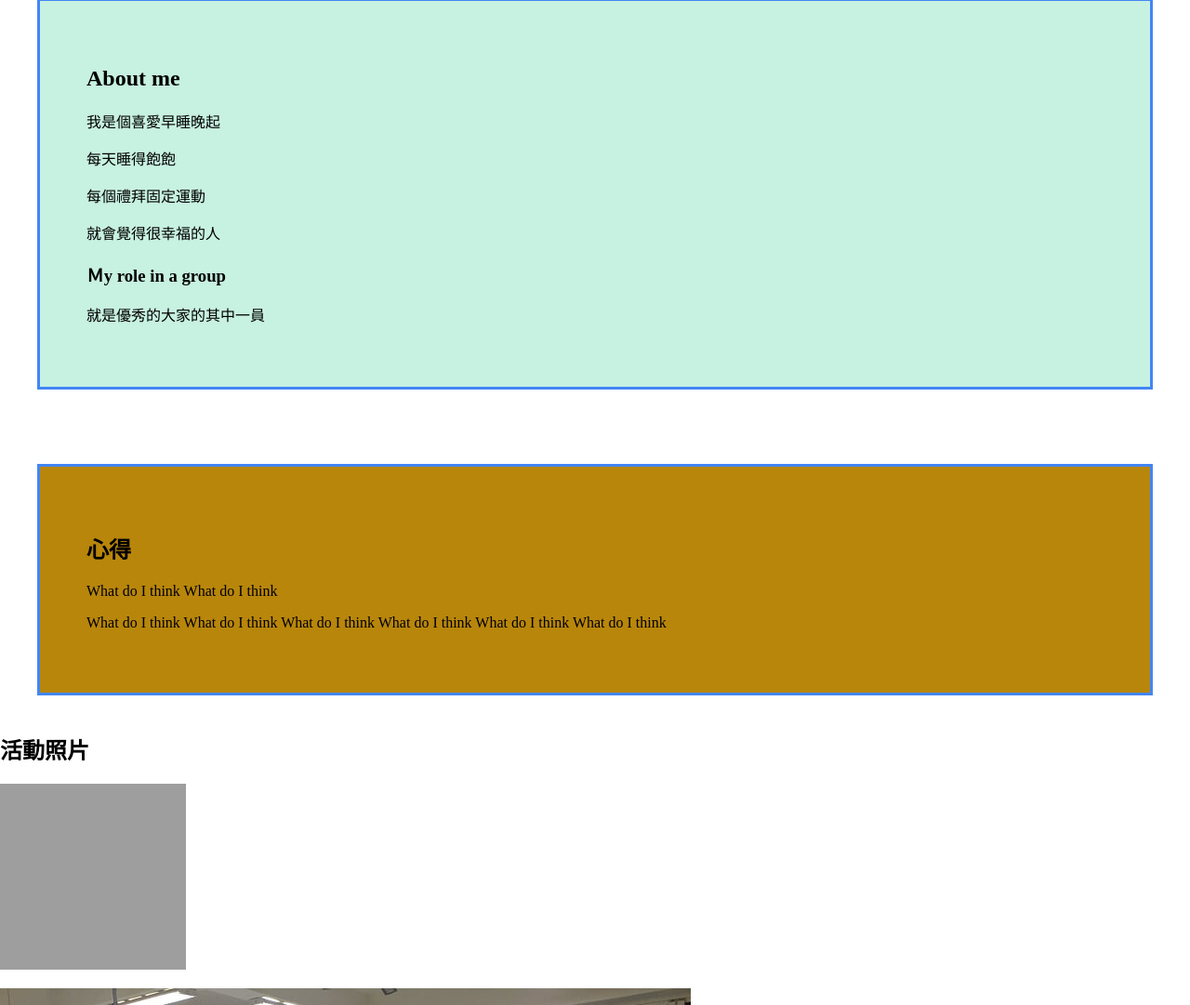
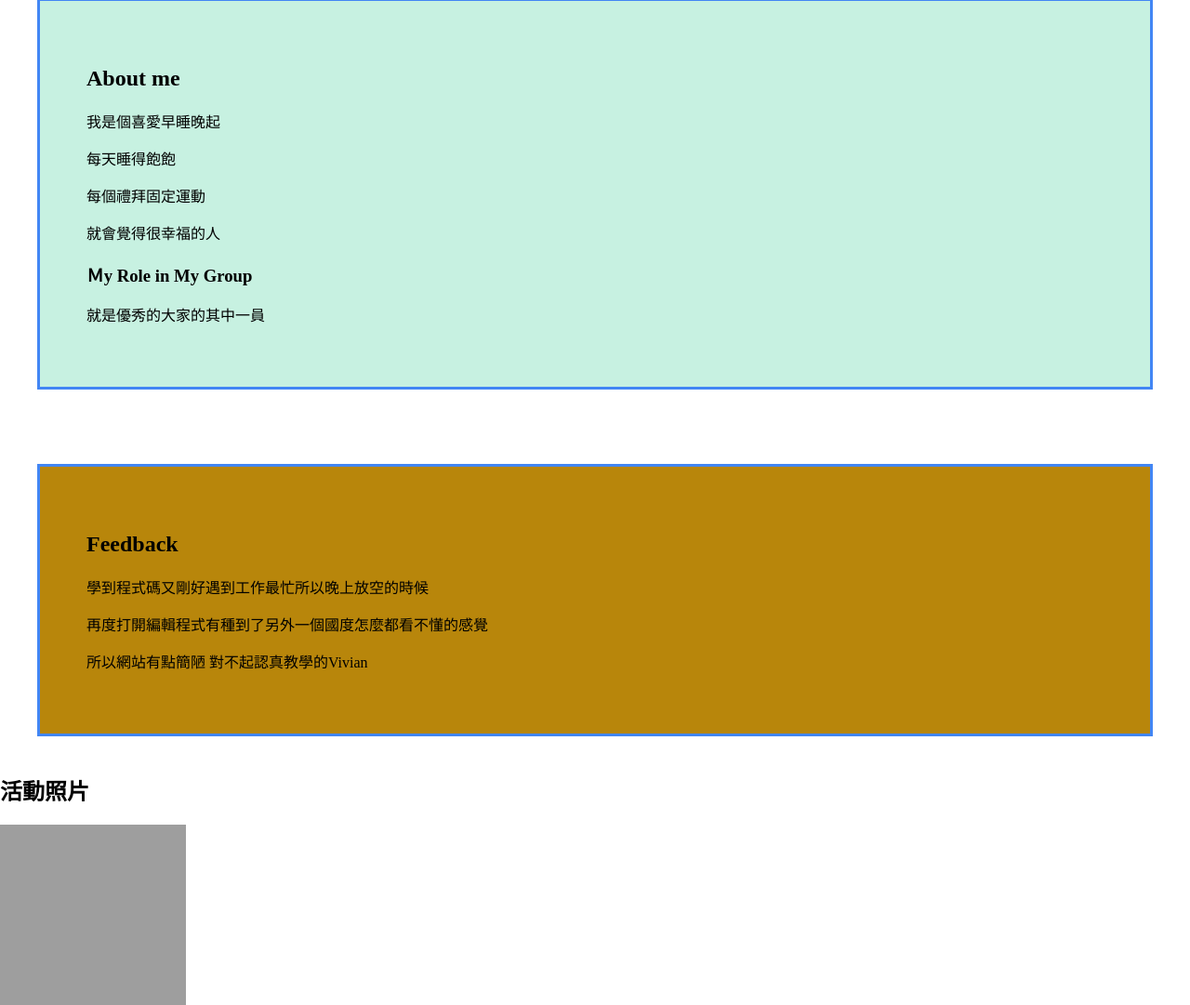
Before and after one commit to JoannaW94/Joanna_page, a plain HTML site: page index.html in a window 1280 px wide. Shown: the part 756-1837 px from the top of the page at 93% size. Drawn offline with Linux system fonts and the light colour scheme; grey boxes are pictures that could not be loaded.

Commit message:
Update index.html

```diff
--- a/index.html
+++ b/index.html
@@ -21,13 +21,14 @@ href="lightboxjs/lightbox.css">
     <p>每天睡得飽飽</p>
     <p>每個禮拜固定運動</p>
     <p>就會覺得很幸福的人</p>
-    <h3>Ｍy role in a group</h3>
+    <h3>Ｍy Role in My Group</h3>
     <p>就是優秀的大家的其中一員</p>
 </section>
 <section>
-    <h2>心得</h2>
-    <p>What do I think What do I think </p>
-    <p>What do I think What do I think What do I think What do I think What do I think What do I think</p>
+    <h2>Feedback</h2>
+    <p>學到程式碼又剛好遇到工作最忙所以晚上放空的時候 </p>
+    <p>再度打開編輯程式有種到了另外一個國度怎麼都看不懂的感覺</p>
+    <p>所以網站有點簡陋 對不起認真教學的Vivian</p>
 </section>
     <h2>活動照片</h2>
     <img src="http://placekitten.com/200/200" alt="">
```
